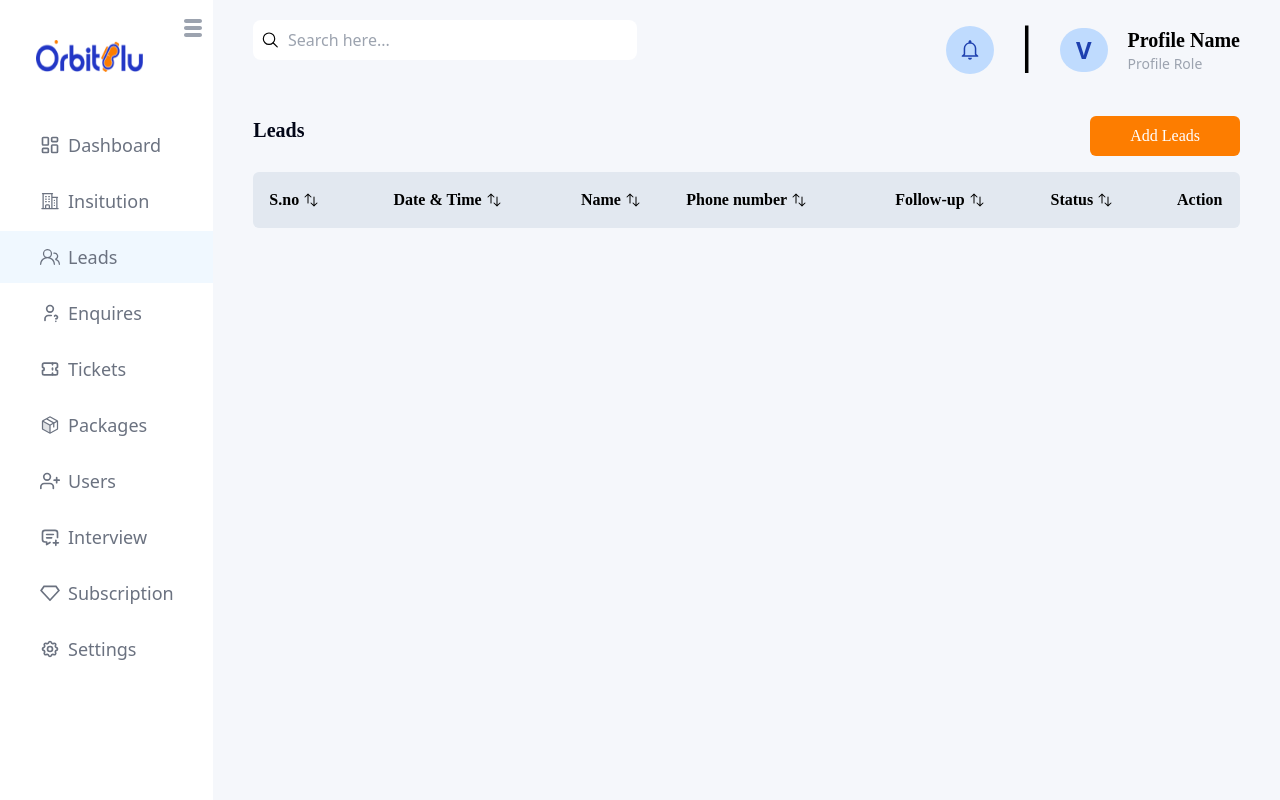
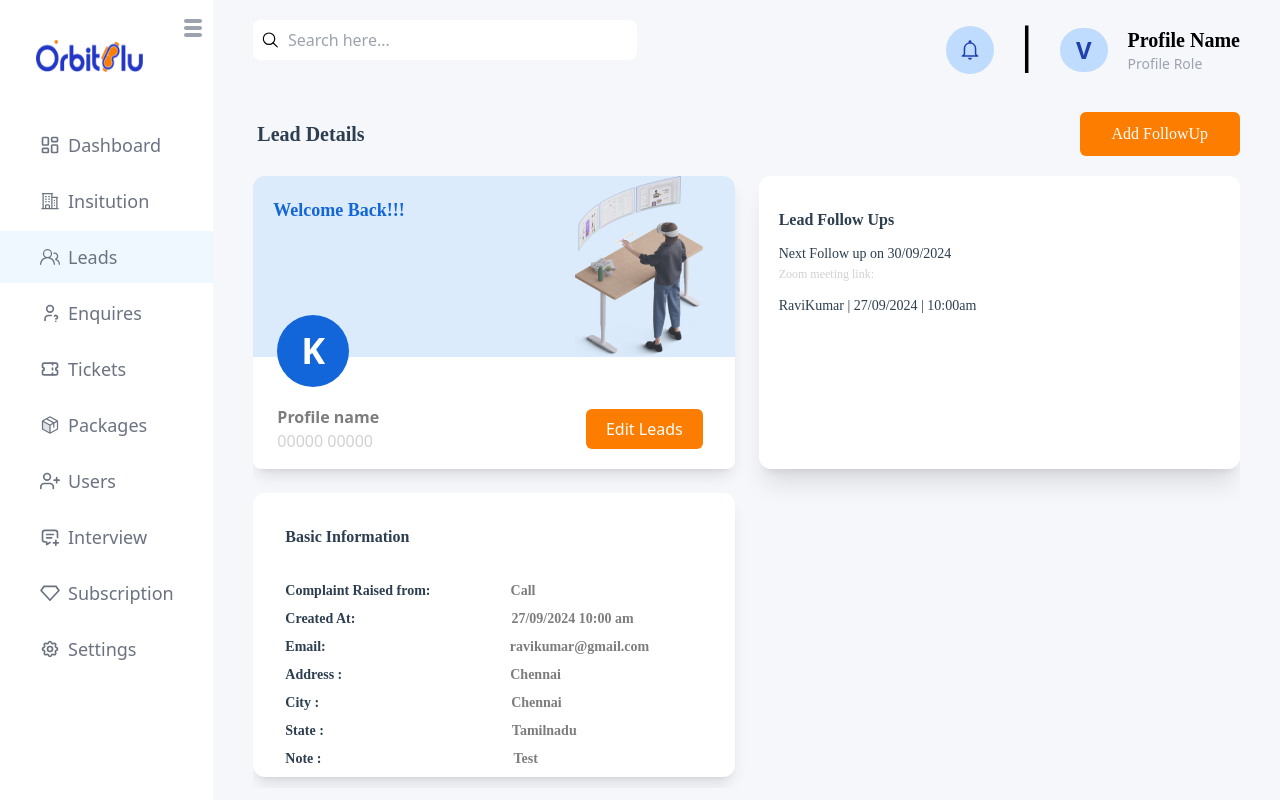
Before and after one commit to kasi-k/Orbit-blue, a React (Vite) app: page /leads in a window 1280 px wide. Built offline with nearby package versions, Linux system fonts and the light colour scheme.

Commit message:
second commit

```diff
--- a/src/App.jsx
+++ b/src/App.jsx
@@ -4,6 +4,7 @@ import Dashboard from "./pages/dashboard/Dashboard";
 import Insitution from "./pages/insitution/Insitution";
 import Layout from "./pages/layout/Layout";
 import Leads from "./pages/Leads/Leads";
+import LeadsDetails from "./pages/Leads/LeadsDetails";
 
 function App() {
   return (
@@ -13,7 +14,7 @@ function App() {
           <Route path="/" element={<Layout />}>
             <Route path="/dashboard" element={<Dashboard />} />
             <Route path="/insitution" element={<Insitution/>}/>
-            <Route path="/leads" element={<Leads/>}/>
+            <Route path="/leads" element={<LeadsDetails/>}/>
           </Route>
         </Routes>
       </BrowserRouter>
--- a/src/pages/Leads/Leads.jsx
+++ b/src/pages/Leads/Leads.jsx
@@ -1,41 +1,113 @@
-import React from 'react'
-import { HiArrowsUpDown } from 'react-icons/hi2'
+import React from "react";
+import { HiArrowLeft, HiArrowRight, HiArrowsUpDown } from "react-icons/hi2";
+import { RiDeleteBinLine } from "react-icons/ri";
 
 const Leads = () => {
   return (
     <div>
-    <div className='flex  my-4 justify-between'>
-        <h1 className='font-Exo text-xl font-bold text-slate-950'>Leads</h1>
-        <button className='bg-orange text-white rounded-md py-2 px-10  font-Source_Sans_Pro'>Add Leads</button>
+      <div className="flex  my-4 justify-between">
+        <h1 className="font-Exo text-xl font-bold py-2 px-1 text-slate-950">Leads</h1>
+        <button className="bg-orange text-white rounded-md py-2 px-10  font-Source_Sans_Pro">
+          Add Leads
+        </button>
       </div>
-    <table className=' font-Source_Sans_Pro w-full  bg-slate-200 rounded-md'>
+      <table className=" font-Source_Sans_Pro w-full bg-slate-200 rounded-md">
+        <thead>
           <tr>
-                <th className='p-4 font-semibold'>
-                    <p className='flex items-center gap-1'>S.no<HiArrowsUpDown/></p>
+            <th className="p-4 font-semibold">
+              <p className="flex items-center px-2 gap-1 ">
+                S.no
+                <HiArrowsUpDown className="text-[#95A5A6]" />
+              </p>
             </th>
-                <th className='font-semibold'>
-                    <p className='flex items-center gap-1'>Date & Time<HiArrowsUpDown/></p>
+            <th className="font-semibold">
+              <p className="flex items-center px-2 gap-1">
+                Date & Time
+                <HiArrowsUpDown className="text-[#95A5A6]" />
+              </p>
             </th>
-                <th className='font-semibold '>
-                    <h1 className='flex items-center gap-1'>Name<HiArrowsUpDown/></h1>
+            <th className="font-semibold ">
+              <h1 className="flex items-center px-1 gap-1">
+                Name
+                <HiArrowsUpDown className="text-[#95A5A6]" />
+              </h1>
             </th>
-                <th className='font-semibold '>
-                    <p className='flex items-center gap-1'>Phone number<HiArrowsUpDown/></p>
+            <th className="font-semibold ">
+              <p className="flex items-center px-2 gap-1">
+                Phone number
+                <HiArrowsUpDown className="text-[#95A5A6]" />
+              </p>
             </th>
-                <th className='font-semibold '>
-                    <h1 className='flex items-center gap-1'>Follow-up<HiArrowsUpDown/></h1>
+            <th className="font-semibold ">
+              <h1 className="flex items-center px-2 gap-1">
+                Follow-up
+                <HiArrowsUpDown className="text-[#95A5A6]" />
+              </h1>
             </th>
             <th>
-                    <h1 className='flex items-center gap-1'>Status<HiArrowsUpDown/></h1>
+              <h1 className="flex items-center px-2 gap-1">
+                Status
+                <HiArrowsUpDown className="text-[#95A5A6]" />
+              </h1>
             </th>
             <th>
               <h1>Action</h1>
             </th>
           </tr>
+        </thead>
+        <tbody className="text-[#7D7D7D] bg-[#FFFFFF] ">
+          <tr className="border-b-2 ">
+            <td className="px-8 py-2">1</td>
+            <td>18 June 24, 02.23 PM</td>
+            <td>Name</td>
+            <td>18 June 24, 02.23 PM</td>
+            <td>18 June 24, 02.23 PM</td>
+            <td>
+              <p className="text-[#4F45B6] bg-slate-100 w-20 py-1 rounded-md text-center ">
+                Status
+              </p>
+            </td>
+            <td className="  inline-block text-red-500 p-2 my-4 ml-4 bg-pink-200">
+              <RiDeleteBinLine />
+            </td>
+          </tr>
+          <tr className="border-b-2">
+            <td className="px-8 py-2">2</td>
+            <td>18 June 24, 02.23 PM</td>
+            <td>Name</td>
+            <td>18 June 24, 02.23 PM</td>
+            <td>18 June 24, 02.23 PM</td>
+            <td>
+              <p className="text-center w-20 py-1 text-[#4F45B6] bg-slate-100 rounded-lg">
+                Status
+              </p>
+            </td>
+            <td className="  inline-block p-2 my-4 ml-4 bg-pink-200 text-red-500">
+              <RiDeleteBinLine />
+            </td>
+          </tr>
+        </tbody>
+      </table>
+      <div className="flex justify-between my-5 font-Source_Sans_Pro">
+        <div className="text-[#8A8A8A]">
+          <p>Showing results for 1 out of 5</p>
+        </div>
+        <div className="flex gap-5">
+          <p className="flex items-center gap-4 text-[orange] font-normal">
+            <HiArrowLeft />
+            Previous
+          </p>
+          <span className="bg-orange px-2 rounded-lg text-white ">1</span>
+          <span className="text-[#8A8A8A] font-normal">2</span>
+          <span className="text-[#8A8A8A] font-normal">3 ...</span>
+          <p className="flex items-center gap-4 text-orange font-normal">
+            Next
+            <HiArrowRight />{" "}
+          </p>
+        </div>
+      </div>
+    </div>
+  );
+};
 
-    </table>
-    </div>
-  )
-}
-
-export default Leads
+export default Leads;
--- /dev/null
+++ b/src/pages/Leads/LeadsDetails.jsx
@@ -0,0 +1,83 @@
+import React from "react";
+import Leads from "../../assets/leadswelcome.png";
+
+const LeadsDetails = () => {
+  return (
+    <div className="overflow-auto mb-3 no-scrollbar" >
+      <div className="flex justify-between my-3 ">
+        <h1 className="font-Exo text-[#2C3E50] font-semibold text-xl px-1 py-2">
+          Lead Details
+        </h1>
+        <button className="font-Source_Sans_Pro font-normal bg-orange rounded-md text-white px-8 py-2">
+          Add FollowUp
+        </button>
+      </div>
+      <div className="grid grid-cols-2 gap-6 my-5  ">
+        <div className="bg-[#7ABDFF33] rounded-xl shadow-lg ">
+          <div className=" flex justify-between">
+            <p className="text-[#1366D9] px-5 py-5 font-semibold text-lg font-Source_Sans_Pro">
+              Welcome Back!!!
+            </p>
+            <div className="relative">
+            <img src={Leads} alt="Image" className=" mr-8" />
+            </div>
+          </div>
+          <div className=" bg-white flex justify-between items-center pb-16 rounded-b-lg">
+            <div>
+            <span className=" ml-6  absolute top-[315px] text-white font-semibold text-4xl bg-[#1366D9] rounded-full px-6 py-4">
+              K
+            </span>
+            <p className=" relative top-12 ml-6 text-[#7D7D7D] font-semibold text-base">Profile name</p>
+            <p className="relative top-12 ml-6 text-[#D1D1D1] text-base font-normal">00000 00000</p>
+            </div>
+
+            <button className=" text-white relative top-12 mr-8 bg-orange rounded-md px-5 py-2">
+              Edit Leads
+            </button>
+          </div>
+        </div>
+        <div className="text-[#2C3E50] font-Source_Sans_Pro flex  flex-col gap-3 bg-white pt-8  pl-5 rounded-xl shadow-xl ">
+          <h1 className="font-semibold text-base">Lead Follow Ups</h1>
+          <p className="font-normal text-sm">
+            {" "}
+            Next Follow up on 30/09/2024
+            <br />
+            <span className="text-[#D1D1D1] text-xs">Zoom meeting link:</span>
+          </p>
+          <p className="font-normal text-sm">
+            RaviKumar | 27/09/2024 | 10:00am
+          </p>
+        </div>
+        <div className=" font-Source_Sans_Pro text-sm font-semibold text-[#2C3E50] bg-white rounded-xl shadow-lg pl-8 pt-8 ">
+          <h1 className="mb-8 text-base text-[#2C3E50]">Basic Information</h1>
+          <h1 className="flex gap-4 mb-2">
+            Complaint Raised from:
+            <span className="pl-16 text-[#7D7D7D]">Call</span>
+          </h1>
+          <h1 className="flex gap-7  mb-2">
+            Created At:
+            <span className="pl-32 text-[#7D7D7D]"> 27/09/2024 10:00 am</span>
+          </h1>
+          <h1 className="flex gap-2 mb-2">
+            Email:
+            <span className="pl-44 text-[#7D7D7D]"> ravikumar@gmail.com </span>
+          </h1>
+          <h1 className="flex gap-2 mb-2">
+            Address :<span className="pl-40 text-[#7D7D7D]"> Chennai </span>
+          </h1>
+          <h1 className="flex  mb-2">
+            City :<span className="pl-48 text-[#7D7D7D]"> Chennai </span>
+          </h1>
+          <h1 className="flex gap-3 mb-2">
+            State :<span className="pl-44 text-[#7D7D7D]">Tamilnadu</span>
+          </h1>
+          <h1 className="flex   mb-2">
+            Note :<span className="pl-48 text-[#7D7D7D]"> Test </span>
+          </h1>
+        </div>
+      </div>
+    </div>
+  );
+};
+
+export default LeadsDetails;
```
Also changed, not shown: src/assets/leadswelcome.png (added). Lines whose indentation alone changed are shown as unchanged.
